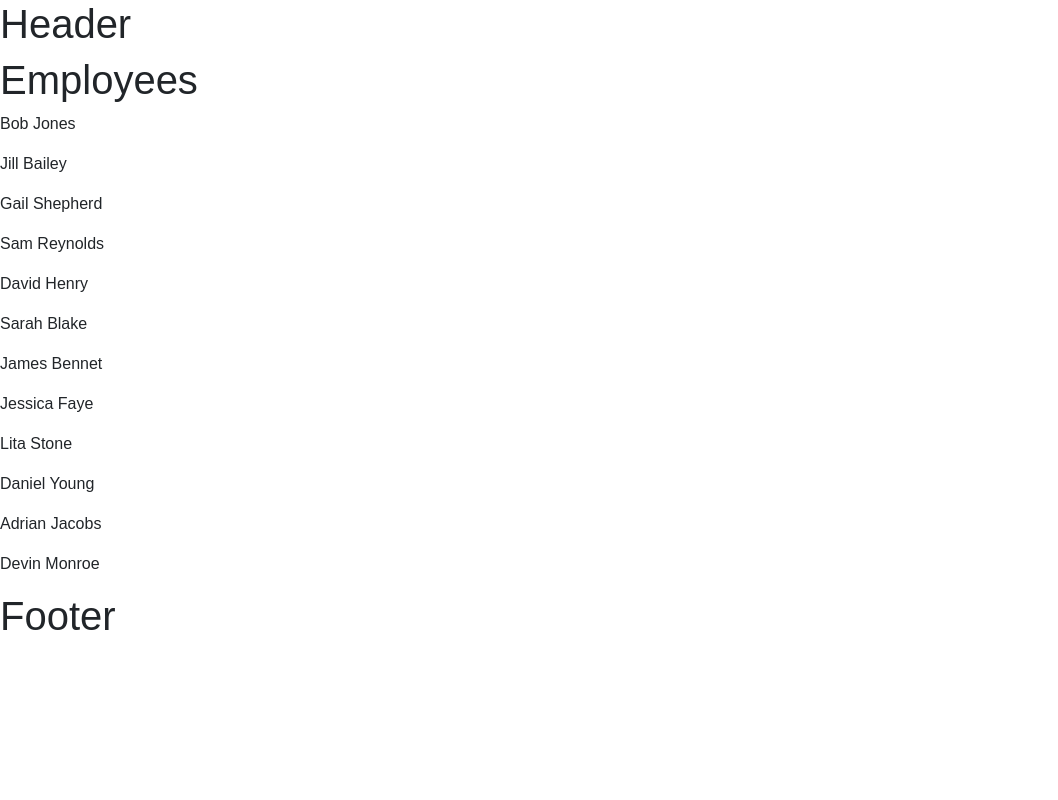
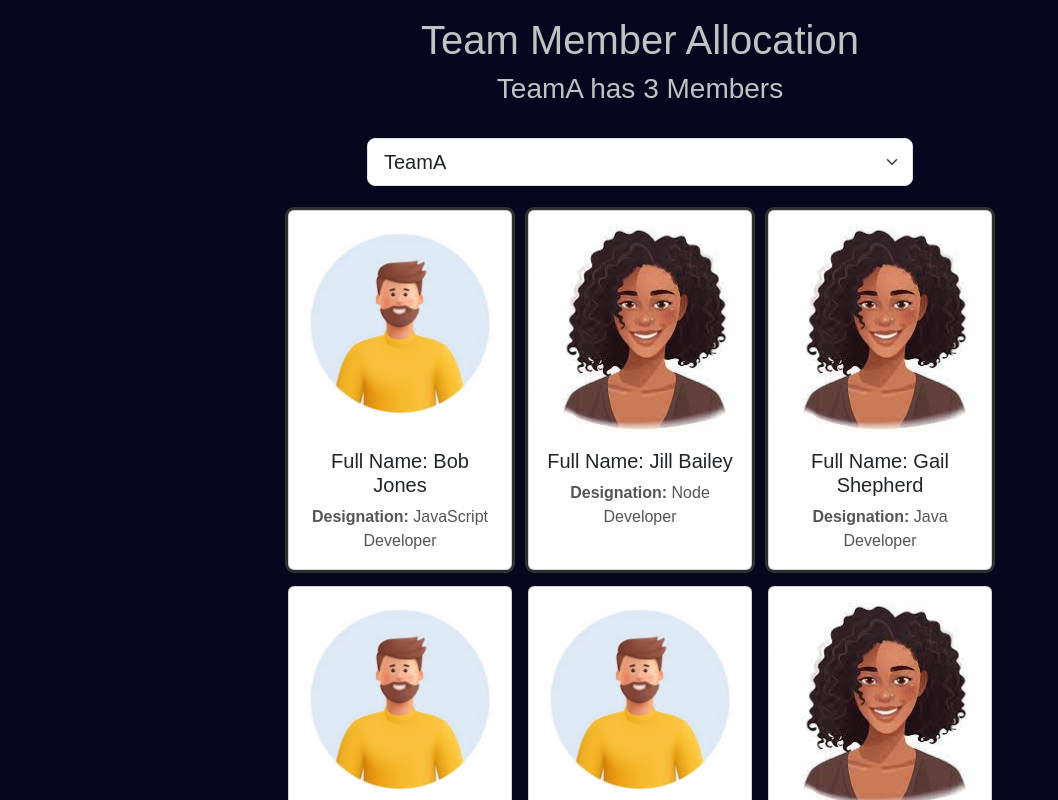
Before and after one commit to LuchiAdaobi/teamAllocationApp, a React (Vite) app: page / in a window 1280 px wide. Shown: the top 800 px of the page, without its empty margins (0-1058 px from the left). Built offline with nearby package versions, Linux system fonts and the light colour scheme.

Commit message:
create employee component, create footer component

```diff
--- a/src/App.jsx
+++ b/src/App.jsx
@@ -5,10 +5,125 @@ import Footer from "./components/Footer";
 import Employees from "./components/Employees";
 
 function App() {
+  const [selectedTeam, setSelectedTeam] = useState("TeamA");
+  const [employees, setEmployees] = useState([
+    {
+      id: 1,
+      fullName: "Bob Jones",
+      designation: "JavaScript Developer",
+      gender: "male",
+      teamName: "TeamA",
+    },
+    {
+      id: 2,
+      fullName: "Jill Bailey",
+      designation: "Node Developer",
+      gender: "female",
+      teamName: "TeamA",
+    },
+    {
+      id: 3,
+      fullName: "Gail Shepherd",
+      designation: "Java Developer",
+      gender: "female",
+      teamName: "TeamA",
+    },
+    {
+      id: 4,
+      fullName: "Sam Reynolds",
+      designation: "React Developer",
+      gender: "male",
+      teamName: "TeamB",
+    },
+    {
+      id: 5,
+      fullName: "David Henry",
+      designation: "DotNet Developer",
+      gender: "male",
+      teamName: "TeamB",
+    },
+    {
+      id: 6,
+      fullName: "Sarah Blake",
+      designation: "SQL Server DBA",
+      gender: "female",
+      teamName: "TeamB",
+    },
+    {
+      id: 7,
+      fullName: "James Bennet",
+      designation: "Angular Developer",
+      gender: "male",
+      teamName: "TeamC",
+    },
+    {
+      id: 8,
+      fullName: "Jessica Faye",
+      designation: "API Developer",
+      gender: "female",
+      teamName: "TeamC",
+    },
+    {
+      id: 9,
+      fullName: "Lita Stone",
+      designation: "C++ Developer",
+      gender: "female",
+      teamName: "TeamC",
+    },
+    {
+      id: 10,
+      fullName: "Daniel Young",
+      designation: "Python Developer",
+      gender: "male",
+      teamName: "TeamD",
+    },
+    {
+      id: 11,
+      fullName: "Adrian Jacobs",
+      designation: "Vue Developer",
+      gender: "male",
+      teamName: "TeamD",
+    },
+    {
+      id: 12,
+      fullName: "Devin Monroe",
+      designation: "Graphic Designer",
+      gender: "male",
+      teamName: "TeamD",
+    },
+  ]);
+
+  function handleTeamSelectionChange(e) {
+    setSelectedTeam(e.target.value);
+  }
+
+  function handleEmployeeCardClick(e) {
+    const transformedEmployees = employees.map((employee) =>
+      employee.id === parseInt(e.currentTarget.id)
+        ? employee.teamName === selectedTeam
+          ? { ...employee, teamName: "" }
+          : { ...employee, teamName: selectedTeam }
+        : employee
+    );
+
+    setEmployees(transformedEmployees);
+  }
+
   return (
     <div>
-      <Header />
-      <Employees />
+      <Header
+        selectedTeam={selectedTeam}
+        teamMemberCount={
+          employees.filter((employee) => employee.teamName === selectedTeam)
+            .length
+        }
+      />
+      <Employees
+        employees={employees}
+        selectedTeam={selectedTeam}
+        handleEmployeeCardClick={ handleEmployeeCardClick}
+        handleTeamSelectionChange={handleTeamSelectionChange}
+      />
       <Footer />
     </div>
   );
--- a/src/components/Employees.jsx
+++ b/src/components/Employees.jsx
@@ -1,102 +1,65 @@
 import { useState } from "react";
+import femaleProfile from ".././assets/female.jpg";
+import maleProfile from ".././assets/male.jpg";
 
-const Employees = () => {
-  const [employees, setEmployees] = useState([
-    {
-      id: 1,
-      fullName: "Bob Jones",
-      designation: "JavaScript Developer",
-      gender: "male",
-      teamName: "TeamA",
-    },
-    {
-      id: 2,
-      fullName: "Jill Bailey",
-      designation: "Node Developer",
-      gender: "female",
-      teamName: "TeamA",
-    },
-    {
-      id: 3,
-      fullName: "Gail Shepherd",
-      designation: "Java Developer",
-      gender: "female",
-      teamName: "TeamA",
-    },
-    {
-      id: 4,
-      fullName: "Sam Reynolds",
-      designation: "React Developer",
-      gender: "male",
-      teamName: "TeamB",
-    },
-    {
-      id: 5,
-      fullName: "David Henry",
-      designation: "DotNet Developer",
-      gender: "male",
-      teamName: "TeamB",
-    },
-    {
-      id: 6,
-      fullName: "Sarah Blake",
-      designation: "SQL Server DBA",
-      gender: "female",
-      teamName: "TeamB",
-    },
-    {
-      id: 7,
-      fullName: "James Bennet",
-      designation: "Angular Developer",
-      gender: "male",
-      teamName: "TeamC",
-    },
-    {
-      id: 8,
-      fullName: "Jessica Faye",
-      designation: "API Developer",
-      gender: "female",
-      teamName: "TeamC",
-    },
-    {
-      id: 9,
-      fullName: "Lita Stone",
-      designation: "C++ Developer",
-      gender: "female",
-      teamName: "TeamC",
-    },
-    {
-      id: 10,
-      fullName: "Daniel Young",
-      designation: "Python Developer",
-      gender: "male",
-      teamName: "TeamD",
-    },
-    {
-      id: 11,
-      fullName: "Adrian Jacobs",
-      designation: "Vue Developer",
-      gender: "male",
-      teamName: "TeamD",
-    },
-    {
-      id: 12,
-      fullName: "Devin Monroe",
-      designation: "Graphic Designer",
-      gender: "male",
-      teamName: "TeamD",
-    },
-  ]);
-  console.log(employees[0])
-
+const Employees = ({employees, selectedTeam, handleEmployeeCardClick, handleTeamSelectionChange}) => {
   return (
-    <main>
-      <h1>Employees</h1>
-      {
-        employees.map(em => (
-            <p key={em.id}>{em.fullName}</p>
-        ))
-      }
+    <main className="container">
+      <div className="row justify-content-center mt-3 mb-3 ">
+        <div className="col-6">
+          <select
+            className="form-select form-select-lg"
+            value={selectedTeam}
+            onChange={handleTeamSelectionChange}
+          >
+            <option value="TeamA">TeamA</option>
+            <option value="TeamB">TeamB</option>
+            <option value="TeamC">TeamC</option>
+            <option value="TeamD">TeamD</option>
+          </select>
+        </div>
+        <div className="row justify-content-center mt-3 mb-3 ">
+          <div className="col-8">
+            <div className="card-collection">
+              {employees.map((em) => (
+                <div
+                key={em.id}
+                  id={em.id}
+                  className={
+                    em.teamName === selectedTeam
+                      ? "card m-2 standout"
+                      : "card m-2"
+                  }
+                  onClick={handleEmployeeCardClick}
+                >
+                  {em.gender === "male" ? (
+                    <img
+                      src={maleProfile}
+                      alt="male employee
+                    profile"
+                      className="card-img-top"
+                    />
+                  ) : (
+                    <img
+                      src={femaleProfile}
+                      alt="female employee
+                    profile"
+                      className="card-img-top"
+                    />
+                  )}
+                  <div className="card-body">
+                    <h5 className="card-title">Full Name: {em.fullName}</h5>
+                    <p className="card-text">
+                      <b>Designation: </b>
+                      {em.designation}
+                    </p>
+                  </div>
+                </div>
+              ))}
+            </div>
+          </div>
+        </div>
+      </div>
     </main>
   );
 };
--- a/src/components/Footer.jsx
+++ b/src/components/Footer.jsx
@@ -1,9 +1,18 @@
 const Footer = () => {
+  let today = new Date();
+
   return (
-    <footer>
-      <h1>Footer</h1>
+    <footer className="container">
+      <div className="row justify-content-center mt-3 mb-4">
+        <div className="col-8">
+          <h5>
+            {" "}
+            <small> Team Member Allocation App - {today.getFullYear()} </small>
+          </h5>
+        </div>
+      </div>
     </footer>
   );
 };
 
-export default Footer
+export default Footer;
--- a/src/components/Header.jsx
+++ b/src/components/Header.jsx
@@ -1,9 +1,16 @@
-const Header = () => {
-  return(
-  <header>
-    <h1 >Header</h1>
-  </header>
+const Header = ({ selectedTeam, teamMemberCount }) => {
+  return (
+    <header className="container">
+      <div className="row justify-content-center mt-3 mb-4">
+        <div className="col-8">
+          <h1>Team Member Allocation</h1>
+          <h3>
+            {selectedTeam} has {teamMemberCount} Members
+          </h3>
+        </div>
+      </div>
+    </header>
   );
 };
 
-export default Header
+export default Header;
--- a/src/index.css
+++ b/src/index.css
@@ -1,8 +1,35 @@
-*{
+* {
   margin: 0;
   padding: 0;
 }
-body{
+body {
   box-sizing: border-box;
   font-family: Arial, Helvetica, sans-serif;
+  color:#afaaaa;
+  background-color: rgb(6, 6, 31);
 }
+
+.card-collection {
+  display: grid;
+  grid-template-columns: repeat(3, 1fr);
+}
+.card {
+  cursor: pointer;
+}
+
+.standout {
+  box-shadow: 0px 1px 4px rgba(0, 0, 0, 0.16), 0px 0px 0px 3px rgb(51, 51, 51);
+}
+h1,h2,h3,h4,h5,p{
+  text-align: center;
+  color: #555;
+}
+.col-8 > h1,h3,h5{
+  color: rgb(192, 194, 195);
+}
+
+@media screen and (max-width: 768px) {
+  .card-collection {
+    grid-template-columns: repeat(1, 1fr);
+  }
+}
```
Also changed, not shown: src/assets/male2.jpg (added).
